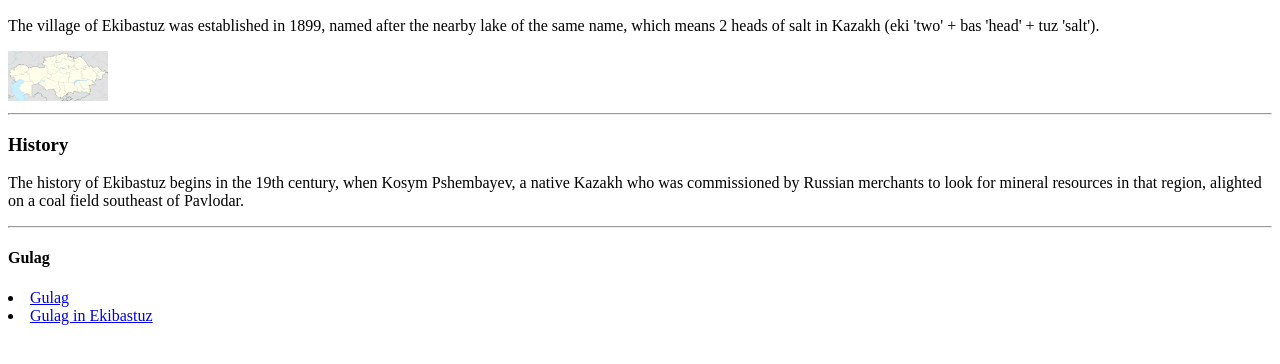
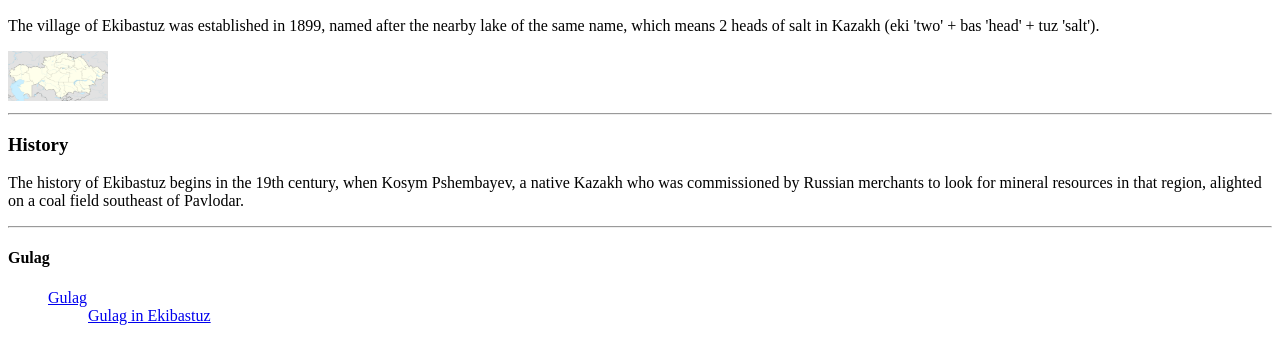
Before and after one commit to vehsakam/VEHSAKAM.github.io, a plain HTML site: page index.html in a window 1280 px wide. Shown: the part 110-474 px from the top of the page. Drawn offline with Linux system fonts and the light colour scheme.

Commit message:
Update index.html

```diff
--- a/index.html
+++ b/index.html
@@ -14,5 +14,5 @@
 <p>The history of Ekibastuz begins in the 19th century, when Kosym Pshembayev, a native Kazakh who was commissioned by Russian merchants to look for mineral resources in that region, alighted on a coal field southeast of Pavlodar.</p>
 <hr>
 <h4>Gulag</h4>
-<li><a href="gulag.html">Gulag</a> <li> <a href="https://ru.wikipedia.org/wiki/%D0%AD%D0%BA%D0%B8%D0%B1%D0%B0%D1%81%D1%82%D1%83%D0%B7%D1%81%D0%BA%D0%B8%D0%B9_%D0%BB%D0%B0%D0%B3%D0%B5%D1%80%D1%8C"> Gulag in Ekibastuz</a></li>
+<ol><a href="gulag.html">Gulag</a> <ol> <a href="https://ru.wikipedia.org/wiki/%D0%AD%D0%BA%D0%B8%D0%B1%D0%B0%D1%81%D1%82%D1%83%D0%B7%D1%81%D0%BA%D0%B8%D0%B9_%D0%BB%D0%B0%D0%B3%D0%B5%D1%80%D1%8C"> Gulag in Ekibastuz</a></ol>
 </html>
```
